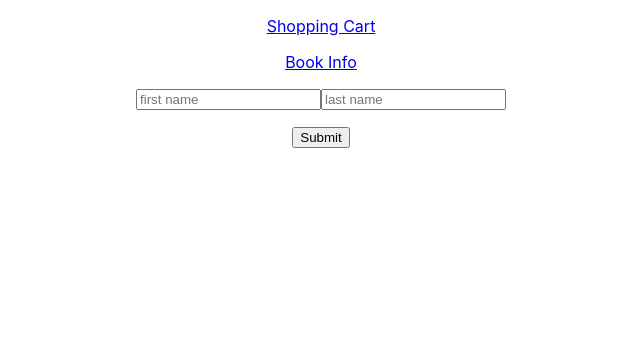
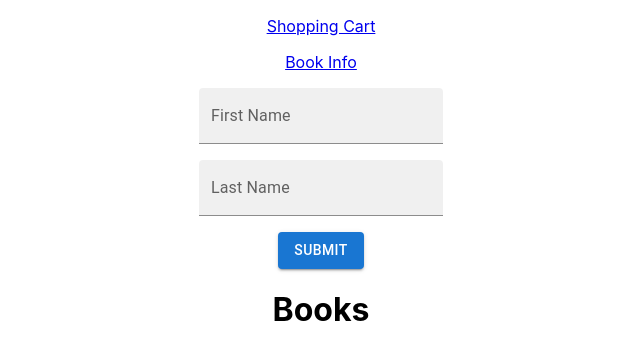
Before and after one commit to jazzyboii/book-app, a React (Create React App) app in the folder book-app/: page /book-info in a window 1280 px wide. Shown: the top 360 px of the page, without its empty margins (319-959 px from the left). Built offline with nearby package versions, Linux system fonts and the light colour scheme.

Commit message:
book titles

```diff
--- a/book-app/src/components/bookPage/SearchBar.js
+++ b/book-app/src/components/bookPage/SearchBar.js
@@ -1,40 +1,66 @@
+import { Button } from "@mui/material";
+import { TextField } from "@mui/material";
 import React from "react";
 import { useState } from "react";
+import { useEffect } from "react";
 import { useRef, useContext } from "react";
 import { AuthorContext } from "../../contexts/authorContext";
 
 function SearchBar() {
-  const firstRef = useRef(null);
-  const lastRef = useRef(null);
   const titles = [];
   const keys = [];
   const { first, setFirst, last, setLast } = useContext(AuthorContext);
 
   const handleClick = () => {
-    setFirst(firstRef.current.value);
-    setLast(lastRef.current.value);
-
     console.log(first);
     console.log(last);
 
     fetch(`http://openlibrary.org/search.json?author=${first}+${last}`)
       .then((res) => res.json())
       .then((data) => {
-          console.log(data)
         data.docs.forEach((e) => {
-          titles.push(e.title)
-          keys.push(e.key+'.json')
+          titles.push(e.title);
+          keys.push(e.key + ".json");
         });
+        console.log(titles);
       });
   };
 
+  //   useEffect(() => {
+  //     titles.map((item) => {
+  //       return <p key={item}>{item}</p>;
+  //     });
+  //   }, [first, last]);
+
   return (
     <div>
-      <input type="text" placeholder="first name" ref={firstRef} />
-      <input type="text" placeholder="last name" ref={lastRef} />
       <p>
-        <input type="submit" onClick={handleClick} />
+        <TextField
+          id="filled-basic"
+          label="First Name"
+          variant="filled"
+          onChange={(e) => setFirst(e.target.value)}
+        />
       </p>
+      <p>
+        <TextField
+          id="filled-basic"
+          label="Last Name"
+          variant="filled"
+          onChange={(e) => setLast(e.target.value)}
+        />
+      </p>
+      <p>
+        <Button type="submit" variant="contained" onClick={handleClick}>
+          Submit
+        </Button>
+      </p>
+      <div className="books">
+        <h1>Books</h1>
+        {titles.map((val, key) => {
+          return <p>{val}</p>;
+        })}
+      </div>
     </div>
   );
 }
```
